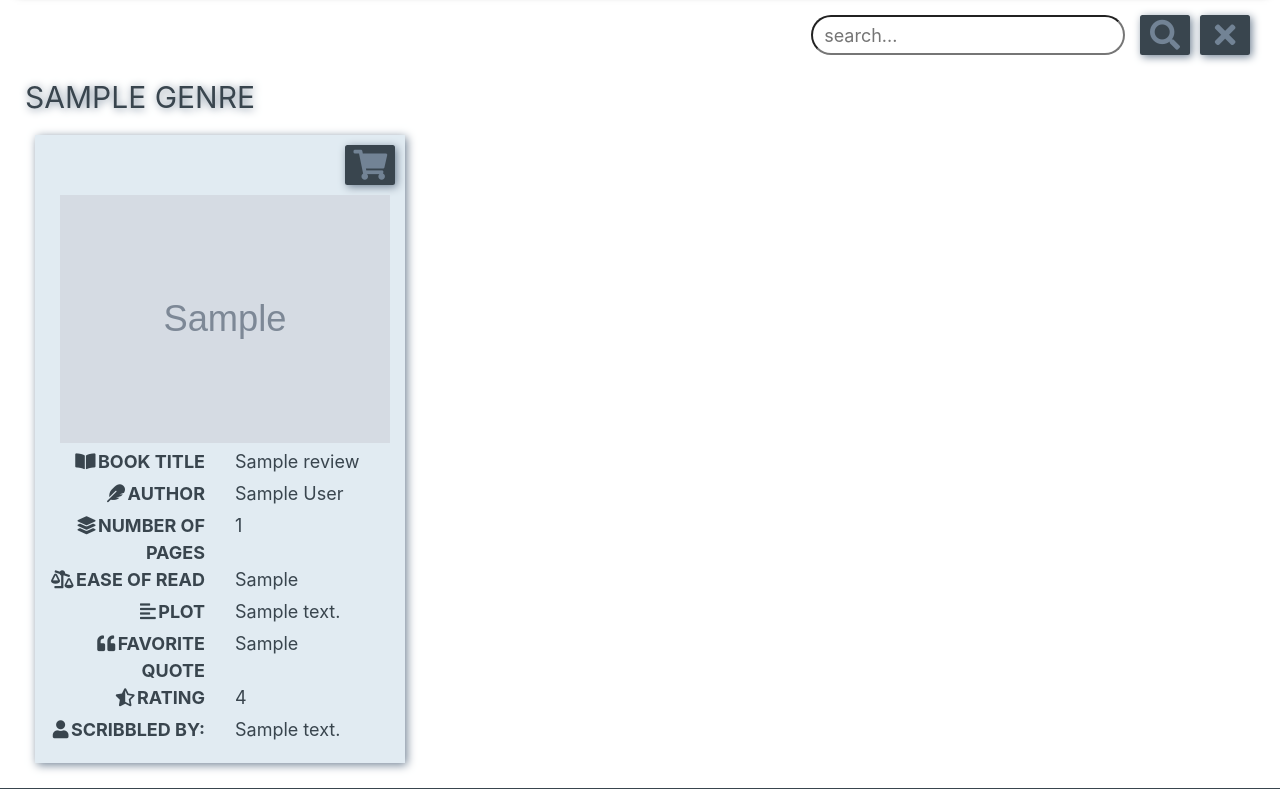
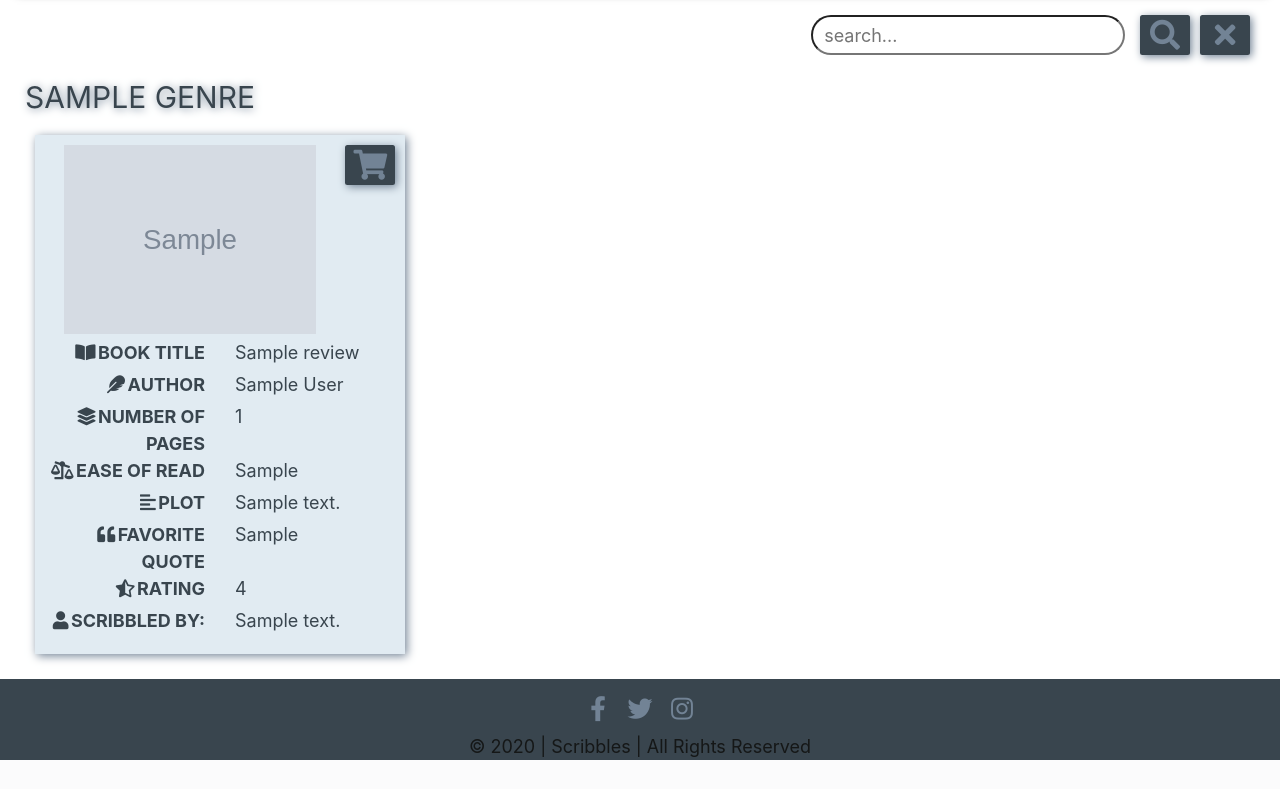
Before and after one commit to Code-Institute-Submissions/neringabickmore-scribbles, a Flask app: page /search in a window 1280 px wide. Shown: the part 563-1352 px from the top of the page. After the commit the page ends 1323 px from the top, so only its background shows below. Run offline with Flask 2, Linux system fonts and the light colour scheme; grey boxes marked "Sample" are stand-in pictures; a database or web service that is not in the repository returns one stand-in record (values such as "Sample title"); some libraries are stand-ins or nearby versions.

Commit message:
Changed book cover styling

```diff
--- a/static/css/style.css
+++ b/static/css/style.css
@@ -179,7 +179,7 @@ drop down menu styling*/
             box-shadow: var(--dark-box-shadow);
 }
 .book-cover{
-    min-width: 80%;
+    width: 70%;
     height: auto;
     -ms-flex-item-align: center;
         -ms-grid-row-align: center;
--- a/templates/pages/discover.html
+++ b/templates/pages/discover.html
@@ -46,7 +46,7 @@
                         title="buy the book" rel="noopener"></i></a>
 
                 <!-- Book cover img -->
-                <img class="col-sm-12 book-cover m-2" src="{{ review.link_to_image }}" alt="book cover"><br>
+                <img class="book-cover m-2" src="{{ review.link_to_image }}" alt="book cover"><br>
 
                 <!-- Book review -->
                 {% include 'components/content/review.html' %}
--- a/templates/pages/favorites.html
+++ b/templates/pages/favorites.html
@@ -25,7 +25,7 @@
                         title="buy the book" rel="noopener"></i></a>
 
                 <!-- Book cover img -->
-                <img class="col-sm-12 book-cover m-2" src="{{ review.link_to_image }}" alt="book cover"><br>
+                <img class="book-cover m-2" src="{{ review.link_to_image }}" alt="book cover"><br>
 
                 <!-- Book review -->
                 {% include 'components/content/review.html' %}
--- a/templates/pages/my-reviews.html
+++ b/templates/pages/my-reviews.html
@@ -35,7 +35,7 @@
                         class="fas fa-pen icon-btn"></i></a>
 
                 <!-- Book cover img -->
-                <img class="col-sm-12 book-cover m-2" src="{{ review.link_to_image }}" alt="book cover"><br>
+                <img class="book-cover  m-2" src="{{ review.link_to_image }}" alt="book cover"><br>
 
                 <!-- Book review -->
                 {% include 'components/content/review.html' %}
```
